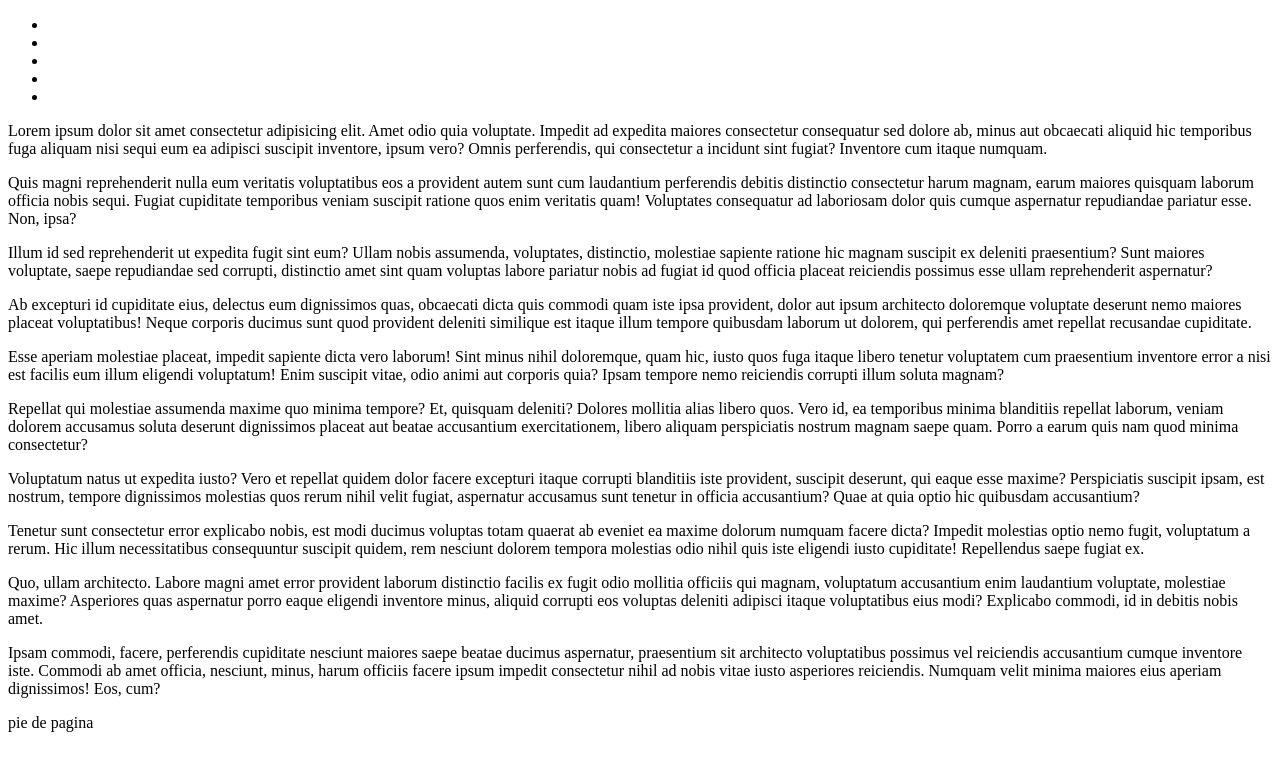
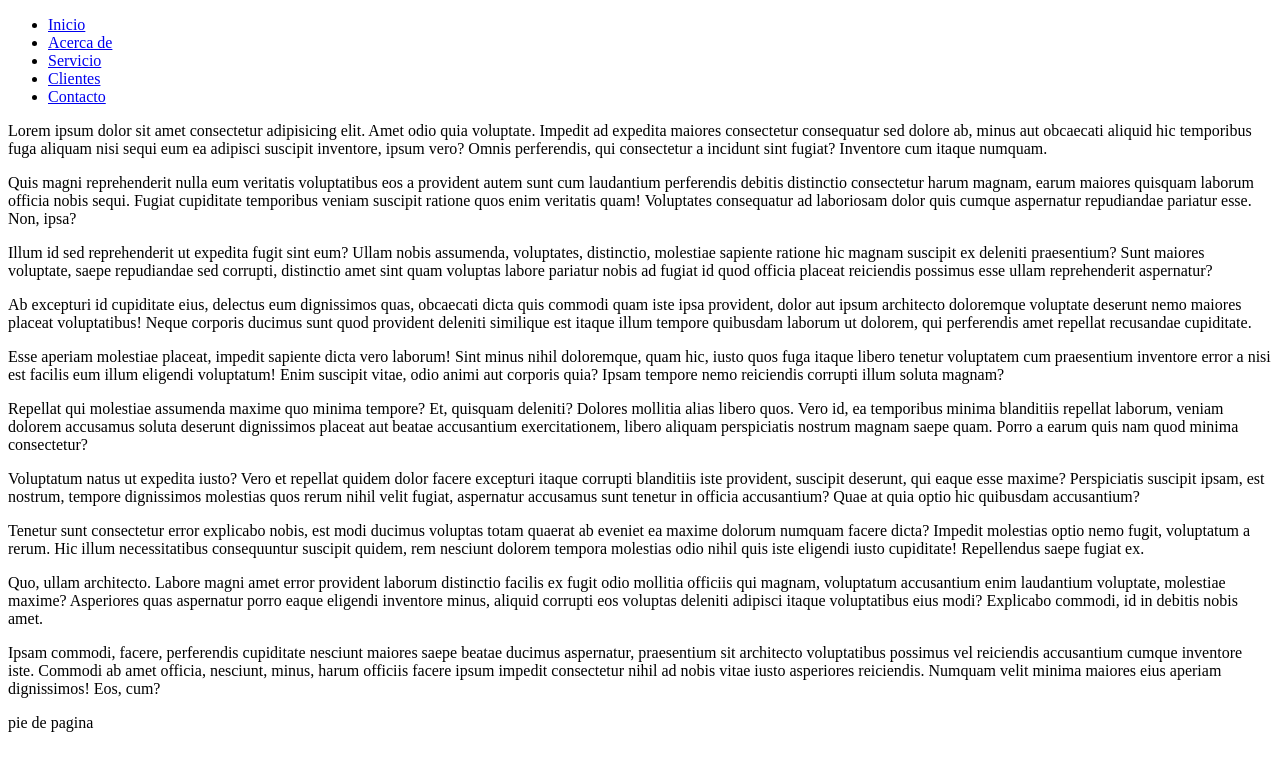
Before and after one commit to AvielAD/menusuperiortest, a plain HTML site: page index.html in a window 1280 px wide. Drawn offline with Linux system fonts and the light colour scheme.

Commit message:
add links
agregamos links a la pagina

```diff
--- a/index.html
+++ b/index.html
@@ -10,11 +10,11 @@
     <header class="header">
         <nav>
             <ul>
-                <li><a href="#"></a></li>
-                <li><a href="#"></a></li>
-                <li><a href="#"></a></li>
-                <li><a href="#"></a></li>
-                <li><a href="#"></a></li>
+                <li><a href="#">Inicio</a></li>
+                <li><a href="#">Acerca de</a></li>
+                <li><a href="#">Servicio</a></li>
+                <li><a href="#">Clientes</a></li>
+                <li><a href="#">Contacto</a></li>
             </ul>
         </nav>
     </header>
```
